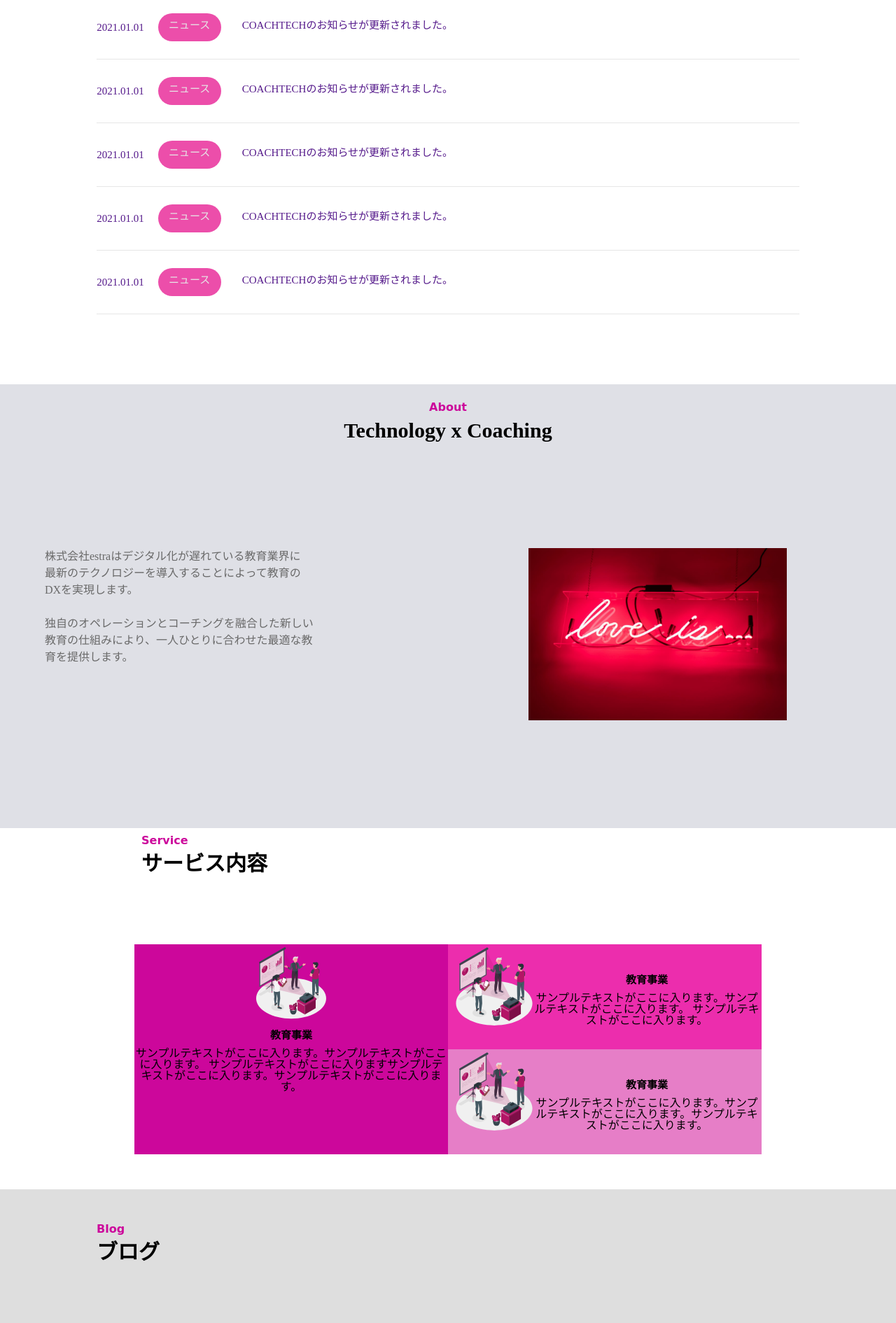
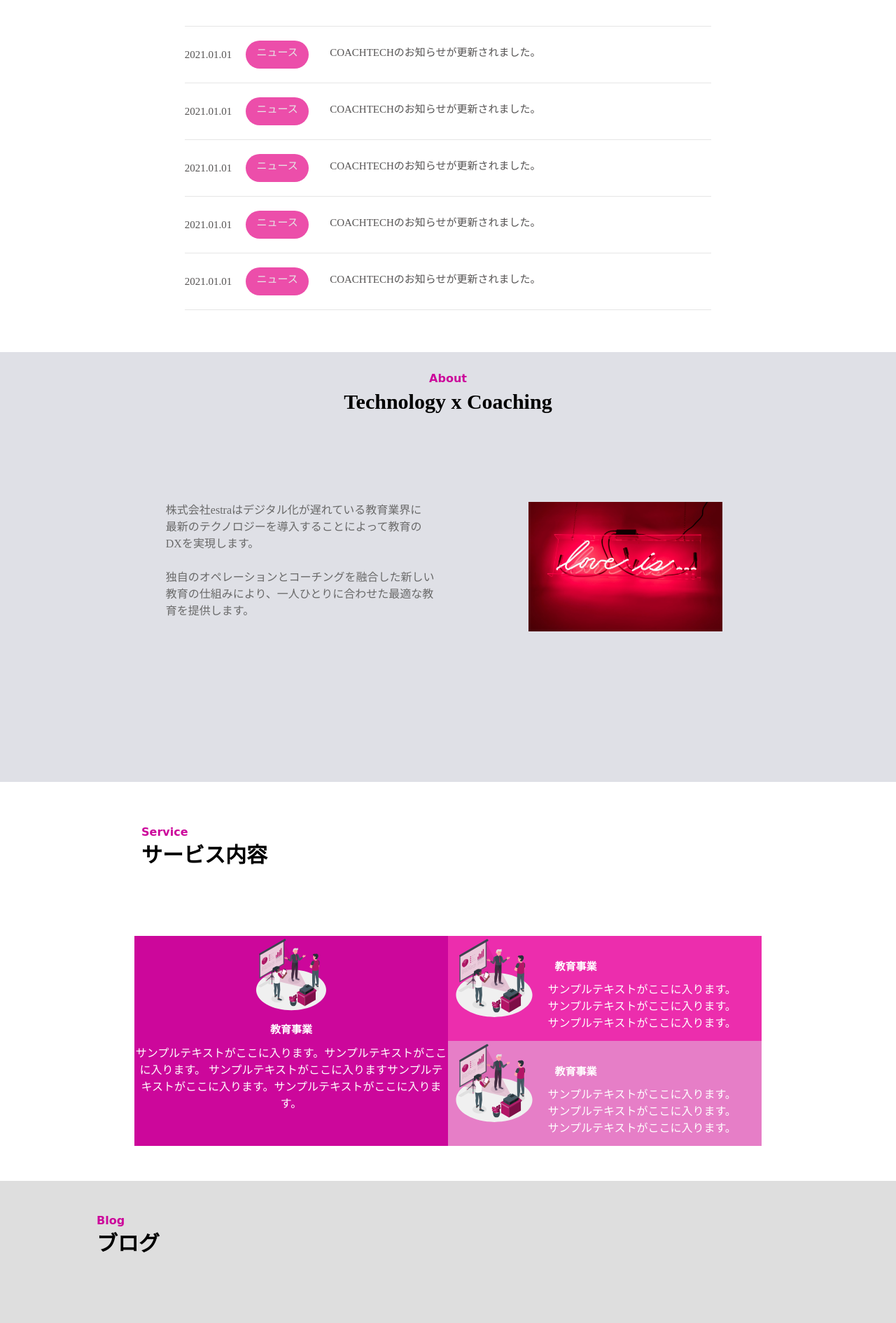
Before and after one commit to apple-ringo-pixel/seiteki_webdesgin, a plain HTML site: page 静WEB/index.html in a window 1280 px wide. Shown: the part 734-2624 px from the top of the page at 70% size. Drawn offline with Linux system fonts and the light colour scheme; a web font is replaced by a local one.

Commit message:
Add files via upload

```diff
--- a/静WEB/css/style.css
+++ b/静WEB/css/style.css
@@ -79,17 +79,22 @@ h2 {
 
 .ul {
   list-style: none;
-  padding: 0;
-  margin: 0;
+  text-align: center;
 }
 
 
 
 .ttl1 {
-  width: 80%;
-  background-color: #fff;
-  margin: 0 auto;
-  padding: 70px 0 100px;
+  width: 70%;
+  margin-top: 5%;
+  margin-left: 20%;
+}
+.newslist {
+  padding: 0 10%;
+  width: 60%;
+    background-color: #fff;
+    margin: 0 auto;
+    padding: 60px 100px;
 }
 
 .list {
@@ -98,7 +103,7 @@ h2 {
 }
 
 .news-item {
-  padding: 25px 0;
+  padding: 20px 0;
   border-bottom: 1px solid #E6E6E6;
 }
 
@@ -110,6 +115,7 @@ h2 {
   position: relative;
   display: flex;
   padding-right: 20px;
+  color: #555353;
 }
 
 .news-date {
@@ -147,7 +153,7 @@ h2 {
 
 .ttl2 {
   text-align: center;
-  padding: 15px;
+  padding-top: 20px;
 }
 
 .about_content {
@@ -161,15 +167,20 @@ h2 {
 
 .about_img {
   width: 40%;
+  margin-right: 10%;
 }
 .neon {
   width: 80%;
 }
 .ab_txt{
   width: 60%;
+  margin-left: 15%;
   line-height: 1.5;
   color: dimgray;
 }
+
+
+
 .ttl3 {
   margin-left: 15%;
 }
@@ -182,6 +193,7 @@ text-align: center;
 }
 .ttl3{
   text-align: left;
+  margin-top: 5%;
 }
 
 .grid__parent {
@@ -204,6 +216,8 @@ text-align: center;
 }
 .b1txtbox{
   margin: auto;
+  color: white;
+  line-height: 1.5;
 }
 
 .box2 {
@@ -217,7 +231,10 @@ text-align: center;
   margin-left: 5%;
 }
 .b2txtbox {
-  margin: auto;
+  text-align: left;
+  margin: 5%;
+  color: white;
+  line-height: 1.5;
 }
 .box3 {
   display: flex;
@@ -230,7 +247,10 @@ text-align: center;
   margin-left: 5%;
 }
 .b3txtbox{
-  margin: auto;
+  text-align: left;
+  margin: 5%;
+  color: white;
+  line-height: 1.5;
 }
 h5{
   font-size: 15px;
@@ -279,7 +299,8 @@ h5{
   border-radius: 0 0 30px 30px;
 }
 .card-ttl {
-  text-align: center;
+  text-align: left;
+  line-height: 1.5;
   padding: 10%;
   color: #555353;
 }
```
Also changed, not shown: 静WEB/index.html (+2 -1 lines).
